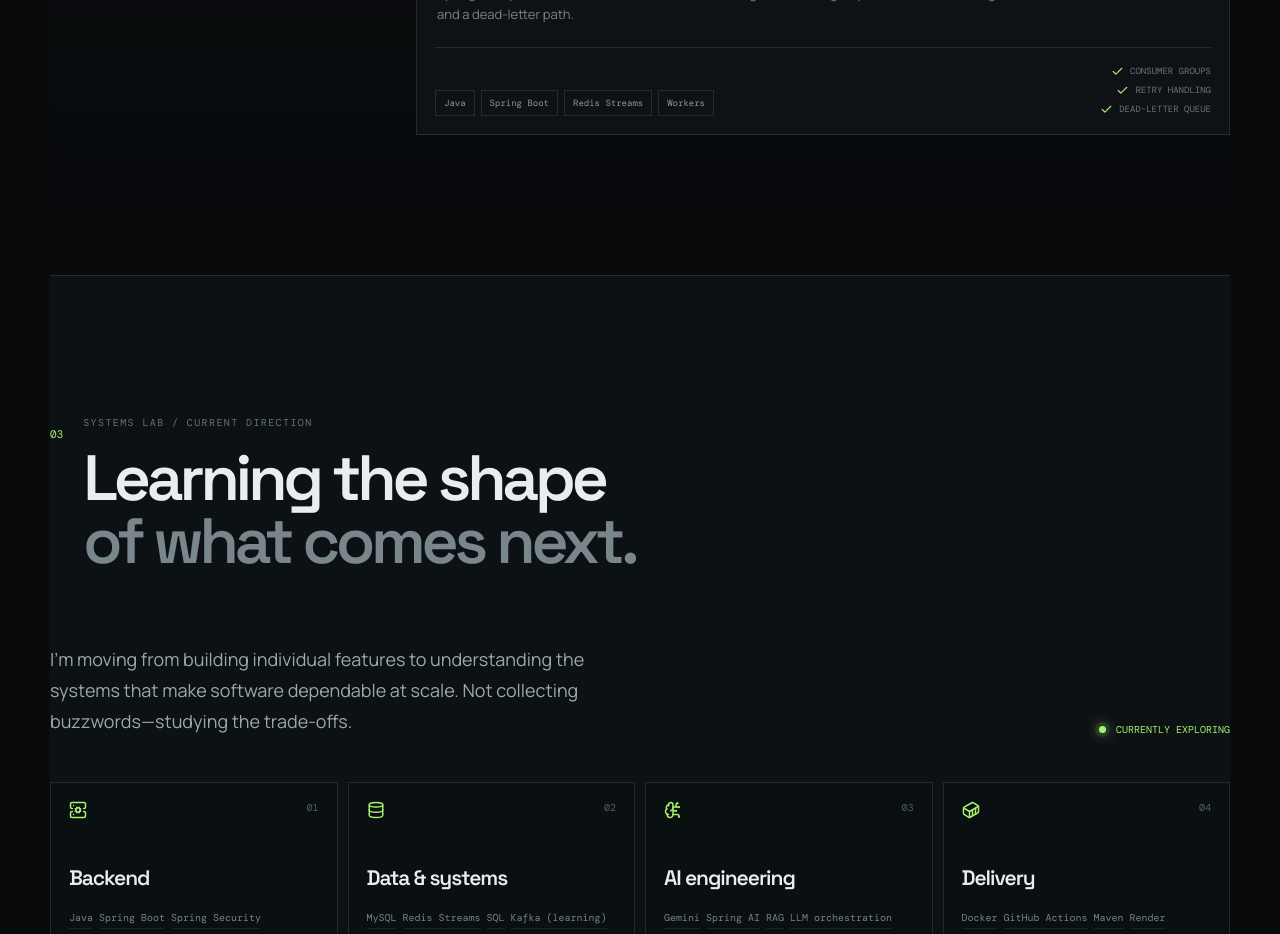
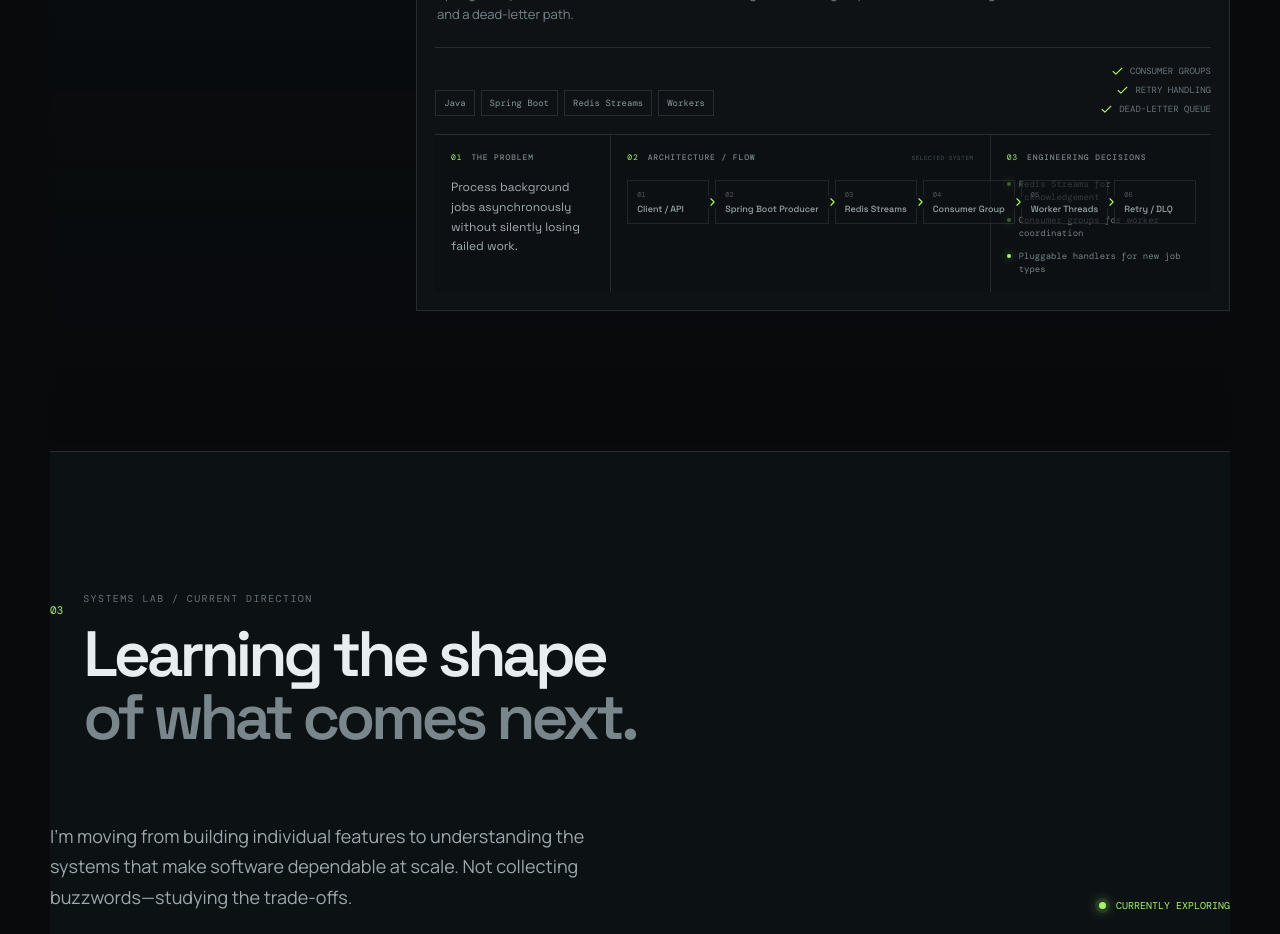
Before and after one commit to dynamicshreyashh/ShreyasH-Portfolio, a React (Vite) app: page / in a window 1280 px wide. Shown: the part 3220-4154 px from the top of the page. Built offline with nearby package versions, Linux system fonts and the light colour scheme; a web font is replaced by a local one.

Commit message:
feat: make projects section an engineering showcase
* feat: add engineering briefs to project showcase

* style: add project architecture readout

```diff
--- a/src/App.css
+++ b/src/App.css
@@ -1318,3 +1318,114 @@ body.galaxy-lock { overflow: hidden; }
 @media (prefers-reduced-motion: reduce) {
   .clean-progress i b { animation-duration:.01ms; }
 }
+
+
+/* Engineering brief — turns project selection into a compact architecture readout */
+.engineering-brief {
+  margin-top: 18px;
+  display: grid;
+  grid-template-columns: .72fr 1.55fr .9fr;
+  border-top: 1px solid var(--line);
+}
+.brief-panel {
+  min-width: 0;
+  padding: 17px 16px 16px;
+  border-right: 1px solid var(--line);
+  background: rgba(8,10,12,.22);
+}
+.brief-panel:last-child { border-right: 0; }
+.brief-panel-head {
+  display: flex;
+  align-items: baseline;
+  gap: 9px;
+  margin-bottom: 16px;
+  color: #59666d;
+  font: 8px var(--mono);
+  letter-spacing: .11em;
+  text-transform: uppercase;
+}
+.brief-panel-head span { color: var(--project-accent); }
+.brief-panel-head b { color: #7a878c; font-weight: 500; }
+.brief-panel-head small {
+  margin-left: auto;
+  color: #445158;
+  font: 6px var(--mono);
+  letter-spacing: .09em;
+}
+.brief-problem p {
+  margin: 0;
+  color: #a1adb1;
+  font: 12px/1.65 var(--display);
+}
+.architecture-flow {
+  display: flex;
+  align-items: center;
+  gap: 6px;
+  min-width: max-content;
+  padding: 2px 0 5px;
+}
+.architecture-step {
+  position: relative;
+  min-width: 82px;
+  padding: 9px 9px 8px;
+  border: 1px solid rgba(220,232,237,.1);
+  background: rgba(14,18,21,.66);
+  display: flex;
+  flex-direction: column;
+  gap: 5px;
+}
+.architecture-step > span {
+  color: #4d5960;
+  font: 7px var(--mono);
+}
+.architecture-step > b {
+  color: #99a6aa;
+  font: 500 9px/1.2 var(--display);
+  white-space: normal;
+}
+.architecture-step > svg {
+  position: absolute;
+  right: -11px;
+  top: 50%;
+  transform: translateY(-50%);
+  color: var(--project-accent);
+  z-index: 2;
+  background: var(--surface);
+}
+.architecture-step:hover {
+  border-color: color-mix(in srgb, var(--project-accent) 45%, transparent);
+  background: color-mix(in srgb, var(--project-accent) 5%, var(--surface));
+}
+.decision-list {
+  display: flex;
+  flex-direction: column;
+  gap: 10px;
+}
+.decision-list span {
+  display: flex;
+  gap: 8px;
+  align-items: flex-start;
+  color: #758188;
+  font: 9px/1.45 var(--mono);
+}
+.decision-list i {
+  flex: 0 0 auto;
+  width: 4px;
+  height: 4px;
+  margin-top: 4px;
+  border-radius: 50%;
+  background: var(--project-accent);
+  box-shadow: 0 0 8px color-mix(in srgb, var(--project-accent) 70%, transparent);
+}
+@media (max-width: 1000px) {
+  .engineering-brief { grid-template-columns: 1fr 1fr; }
+  .brief-architecture { grid-column: span 2; border-right: 0; border-top: 1px solid var(--line); }
+}
+@media (max-width: 760px) {
+  .engineering-brief { grid-template-columns: 1fr; }
+  .brief-panel { border-right: 0; border-bottom: 1px solid var(--line); }
+  .brief-panel:last-child { border-bottom: 0; }
+  .brief-architecture { grid-column: auto; border-top: 0; }
+  .architecture-flow { overflow-x: auto; max-width: 100%; scrollbar-width: thin; }
+  .architecture-step { min-width: 98px; }
+}
--- a/src/App.tsx
+++ b/src/App.tsx
@@ -36,6 +36,9 @@ type Project = {
   image?: string;
   accent: string;
   code: string[];
+  problem: string;
+  architecture: string[];
+  decisions: string[];
 };
 
 const navLinks = [
@@ -56,6 +59,9 @@ const projects: Project[] = [
     href: "https://github.com/dynamicshreyashh/Workqueue-redisflow",
     accent: "#a7f36b",
     code: ["producer.publish(job)", "stream.claim(worker)", "retry.orDeadLetter(job)"],
+    problem: "Process background jobs asynchronously without silently losing failed work.",
+    architecture: ["Client / API", "Spring Boot Producer", "Redis Streams", "Consumer Group", "Worker Threads", "Retry / DLQ"],
+    decisions: ["Redis Streams for acknowledgement", "Consumer groups for worker coordination", "Pluggable handlers for new job types"],
   },
   {
     title: "Smart Email Assistant",
@@ -68,6 +74,9 @@ const projects: Project[] = [
     image: "/images/smart-email.png",
     accent: "#7dd3fc",
     code: ["compose.detected()", "reply = gemini.generate()", "draft.insert(reply)"],
+    problem: "Generate useful Gmail replies without exposing the Gemini credential in the browser.",
+    architecture: ["Gmail", "Chrome Extension", "Spring Boot API", "Gemini API", "Reply / Draft"],
+    decisions: ["Gemini calls stay behind the backend", "Manifest V3 content-script integration", "Generation stays separate from Gmail UI"],
   },
   {
     title: "URL Shortener",
@@ -79,6 +88,9 @@ const projects: Project[] = [
     href: "https://github.com/dynamicshreyashh/url_shortner_app",
     accent: "#f0b429",
     code: ["url = shorten(input)", "redirect.track(click)", "deploy.verify(push)"],
+    problem: "Create short links with expiry, redirects, and click statistics in one small service.",
+    architecture: ["Browser", "Vanilla JS", "Spring Boot API", "JPA / H2", "Redirect + Stats"],
+    decisions: ["REST endpoints for the link lifecycle", "JPA repository/service separation", "CI validation plus Docker deployment"],
   },
   {
     title: "CareerConnect",
@@ -91,6 +103,9 @@ const projects: Project[] = [
     image: "/images/careerconnect.png",
     accent: "#c4b5fd",
     code: ["role = recruiter.post()", "candidate = student.apply()", "status.sync()"],
+    problem: "Connect students and recruiters through structured application workflows.",
+    architecture: ["Student UI", "Recruiter UI", "Node / Express API", "MongoDB", "JWT / Notifications"],
+    decisions: ["Separate student and recruiter flows", "JWT-based authentication", "Application status and notification workflows"],
   },
 ];
 
@@ -844,6 +859,28 @@ function App() {
                   <div className="feature-visual">{activeProject.image ? <img src={activeProject.image} alt={activeProject.title + " preview"} /> : <div className="code-visual"><div className="code-window-bar"><span /><span /><span /><b>worker.ts</b></div>{activeProject.code.map((line, index) => <div className="code-line" key={line}><small>0{index + 1}</small><code><i>{line.split(".")[0]}</i>{line.includes(".") ? "." + line.split(".").slice(1).join(".") : ""}</code></div>)}</div>}<div className="feature-glow" /></div>
                   <div className="feature-body"><div><h3>{activeProject.title}</h3><p className="feature-description">{activeProject.description}</p><p className="feature-detail">{activeProject.detail}</p></div><a className="round-link" href={activeProject.href} target="_blank" rel="noreferrer" aria-label={"Open " + activeProject.title + " on GitHub"}><ExternalLink size={18} /></a></div>
                   <div className="feature-footer"><div className="tag-list">{activeProject.tags.map((tag) => <span key={tag}>{tag}</span>)}</div><div className="metric-list">{activeProject.metrics.map((metric) => <span key={metric}><Check size={13} /> {metric}</span>)}</div></div>
+                  <div className="engineering-brief">
+                    <div className="brief-panel brief-problem">
+                      <div className="brief-panel-head"><span>01</span><b>THE PROBLEM</b></div>
+                      <p>{activeProject.problem}</p>
+                    </div>
+                    <div className="brief-panel brief-architecture">
+                      <div className="brief-panel-head"><span>02</span><b>ARCHITECTURE / FLOW</b><small>SELECTED SYSTEM</small></div>
+                      <div className="architecture-flow" aria-label={activeProject.title + " architecture flow"}>
+                        {activeProject.architecture.map((step, index) => (
+                          <div className="architecture-step" key={step}>
+                            <span>{String(index + 1).padStart(2, "0")}</span>
+                            <b>{step}</b>
+                            {index < activeProject.architecture.length - 1 && <ChevronRight size={13} />}
+                          </div>
+                        ))}
+                      </div>
+                    </div>
+                    <div className="brief-panel brief-decisions">
+                      <div className="brief-panel-head"><span>03</span><b>ENGINEERING DECISIONS</b></div>
+                      <div className="decision-list">{activeProject.decisions.map((decision) => <span key={decision}><i />{decision}</span>)}</div>
+                    </div>
+                  </div>
                 </motion.article>
               </AnimatePresence>
             </div>
```
